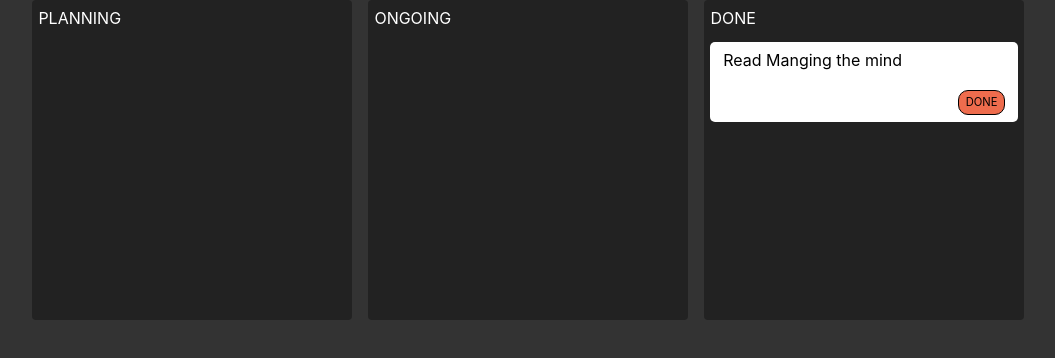
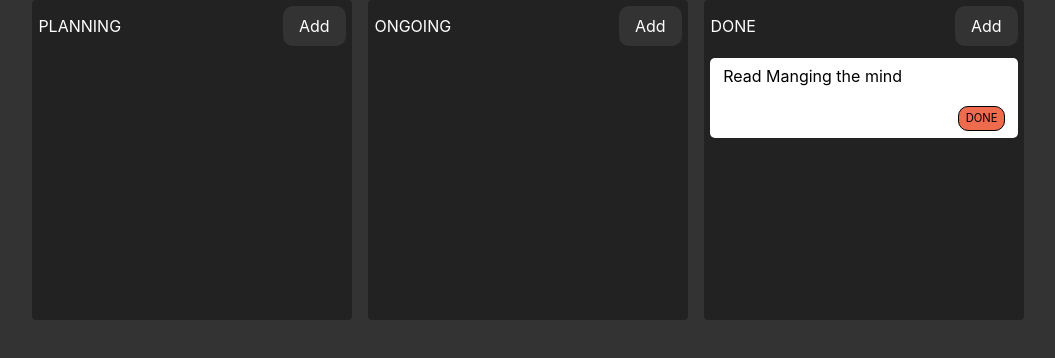
Before and after one commit to JUSTICEESSIELP/zustand_template, a React (Vite) app: page / in a window 1280 px wide. Shown: the top 358 px of the page, without its empty margins (112-1167 px from the left). Built offline with nearby package versions, Linux system fonts and the light colour scheme.

Commit message:
done implementing the adding_to_zustand functinality

```diff
--- a/src/components/Column.css
+++ b/src/components/Column.css
@@ -8,3 +8,21 @@
   border-radius: 4px;
   padding: 0.4rem;
 }
+
+.column_state_button_wrapper {
+  display: flex;
+  justify-content: space-between;
+  align-items: center;
+}
+
+.column_state_button_wrapper button {
+  all: unset;
+  height: fit-content;
+  padding: 0.5rem 1rem;
+  border-radius: 10px;
+  background: var(--COLOR-GRAY);
+}
+.column_state_button_wrapper button:hover {
+  background: white;
+  color: black;
+}
--- a/src/components/Column.jsx
+++ b/src/components/Column.jsx
@@ -5,6 +5,7 @@
 
 import Task from "./Task";
 import { shallow } from "zustand/shallow";
+
 // eslint-disable-next-line react/prop-types
 const Column = ({ states }) => {
   //   now there is sth to note about subscribing to the state ..... so normally we would have
@@ -20,34 +21,41 @@
   //     shallow
   //   );
 
-  //   //2. using the useMemo
-  //   const task = useTaskStore((state) => state.tasks);
-  //   const filteredTask = useMemo(
-  //     () => task.filter((x) => x.state == states),
-  //     [task, states]
+  //2. using the useMemo
+  const task = useTaskStore((state) => state.tasks);
+  const filteredTask = useMemo(
+    () => task.filter((x) => x.state == states),
+    [task, states]
+  );
+  //   //3. custom function to check the change in the array
+  //   const task = useTaskStore(
+  //     (state) => state.tasks.filter((x) => x.state == states),
+  //     // (prev, next) => {
+  //     //   const longest = prev.length > next.length ? prev.length : next.length;
+  //     //   for (let i = 0; i < longest; i++) {
+  //     //     if (!prev[i] || !next[i]) return false;
+  //     //     if (prev[i] !== next[i]) return false;
+  //     //   }
+  //     //   return true;
+  //     // }
+  //     shallow
   //   );
-  //3. custom function to check the change in the array
-  const task = useTaskStore(
-    (state) => state.tasks.filter((x) => x.state == states),
-    (prev, next) => {
-      console.log(prev, "PREVVV");
-      console.log(next, "NNEcxxttz");
-      const longest = prev.length > next.length ? prev.length : next.length;
-      for (let i = 0; i < longest; i++) {
-        if (!prev[i] || !next[i]) return false;
-        if (prev[i] !== next[i]) return false;
-      }
-      return true;
-    }
-  );
+  const addTaskFunction = useTaskStore((state) => state.addtask);
 
-  console.log(task);
+  const handleAddTask = (e) => {
+    console.log(filteredTask, "BEFORE ADDING");
+    addTaskFunction("new Task ", states);
+    console.log(filteredTask, "AFTER ADDING");
+  };
   return (
     <div className="column">
-      {states}
+      <div className="column_state_button_wrapper">
+        {states}
+        <button onClick={() => handleAddTask()}>Add</button>
+      </div>
 
-      {task &&
-        task.map((x, key) => {
+      {filteredTask &&
+        filteredTask.map((x, key) => {
           return <Task key={key.title} title={x.title} taskState={x.state} />;
         })}
     </div>
--- a/src/components/Task.jsx
+++ b/src/components/Task.jsx
@@ -9,7 +9,6 @@
     (state) => state.tasks.find((x) => x.title == title),
     shallow
   );
-  console.log(titles);
 
   return (
     <div className="task_container">
--- a/src/store/store.js
+++ b/src/store/store.js
@@ -2,5 +2,11 @@
 
 export const useTaskStore = create((set) => ({
   tasks: [{ title: "Read Manging the mind", state: "DONE" }],
-  bear: 0,
+  addtask: (title, state) =>
+    set((store) => {
+      console.log(store.tasks, "STORE task ");
+      const updatedTask = { tasks: [...store.tasks, { title, state }] };
+      console.log(updatedTask, "UPDAATED STORE");
+      return updatedTask;
+    }),
 }));
```
